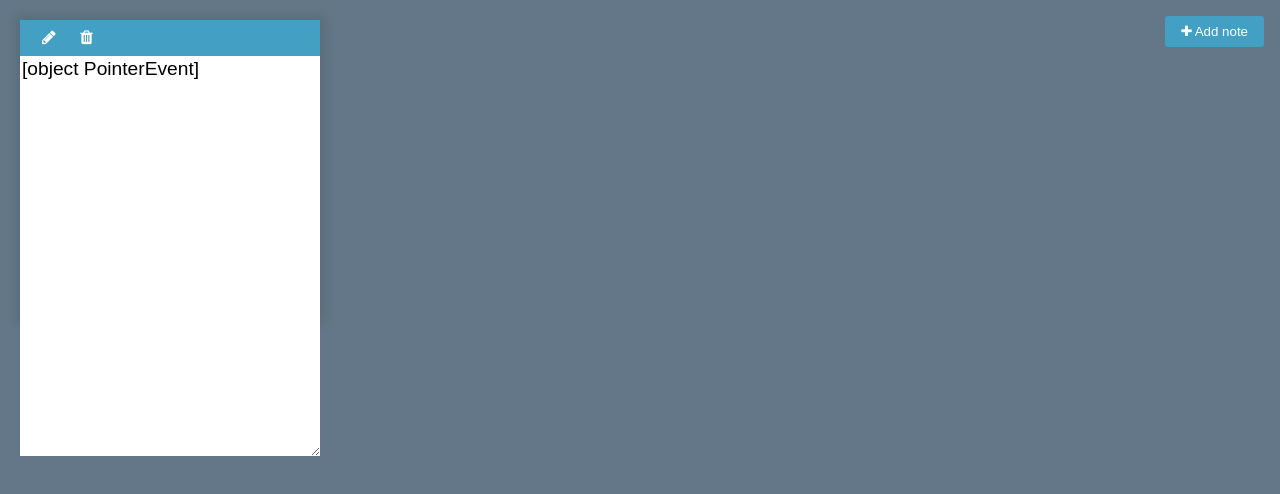
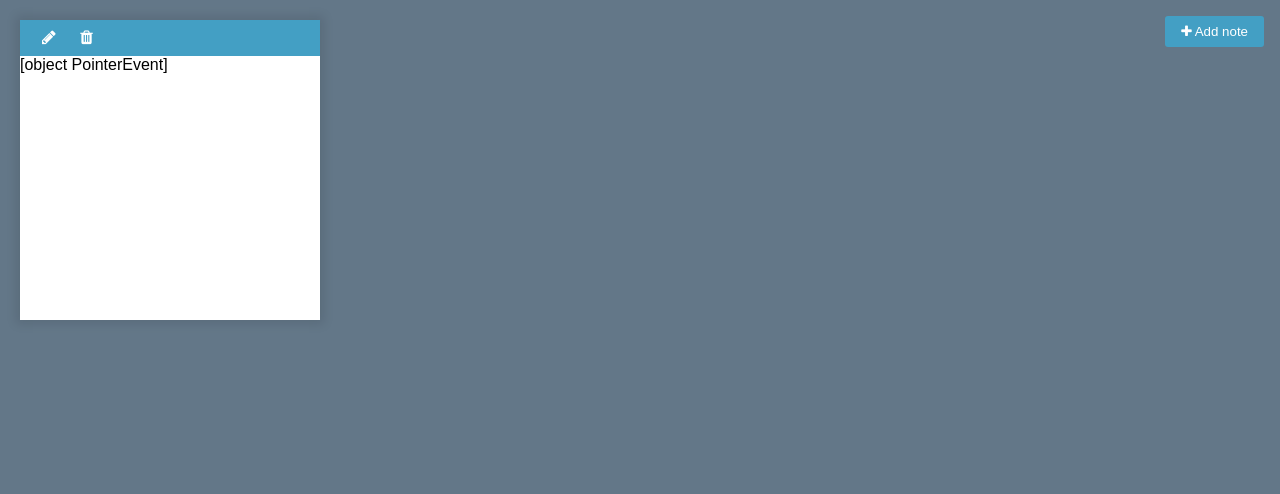
Before and after one commit to S-Najim-S/JavascriptProjects, a plain HTML site: page noteApp/index.html in a window 1280 px wide. Both pictures are taken after a click on the button "Add note". Drawn offline with nearby package versions, Linux system fonts and the light colour scheme.

Commit message:
saving notes to local storage fixed

```diff
--- a/noteApp/js/app.js
+++ b/noteApp/js/app.js
@@ -3,7 +3,7 @@ const notesEl = document.querySelector(".notes");
 
 const notes = JSON.parse(localStorage.getItem("notes"));
 
-const addNewNote = (text) => {
+const addNewNote = (text = "") => {
 	const note = document.createElement("div");
 	note.classList.add("note");
 
@@ -13,16 +13,17 @@ const addNewNote = (text) => {
             <button class="edit"><i class="fa fa-pencil"></i></button>
             <button class="delete"><i class="fa fa-trash" ></i></button>
         </div>
-        <div class="main_text hidden"></div>
-        <textarea></textarea>
+        <div class="main_text ${text ? "" : "hidden"} "></div>
+        <textarea class="${text ? "hidden" : ""}"></textarea>
     </div> `;
 
+	const deleteBtn = note.querySelector(".delete");
+	const editBtn = note.querySelector(".edit");
 	const textArea = note.querySelector("textarea");
 	const main_text = note.querySelector(".main_text");
-	const deleteBtn = note.querySelector(".delete");
-	const editBtn = note.querySelector(".edit");
 
 	textArea.value = text;
+	main_text.innerHTML = text;
 
 	// toggling the hidden class for main-text and textarea
 	editBtn.addEventListener("click", () => {
@@ -33,6 +34,7 @@ const addNewNote = (text) => {
 	// remove note
 	deleteBtn.addEventListener("click", () => {
 		note.remove();
+		updateLocalStorage();
 	});
 	// Typing inside textarea
 	textArea.addEventListener("input", (e) => {
@@ -50,7 +52,7 @@ const updateLocalStorage = () => {
 
 	const notes = [];
 
-	notes.forEach((note) => {
+	notesText.forEach((note) => {
 		notes.push(note.value);
 	});
 	localStorage.setItem("notes", JSON.stringify(notes));
--- a/noteApp/style/style.css
+++ b/noteApp/style/style.css
@@ -25,7 +25,7 @@ body {
 	right: 1rem;
 }
 .note {
-	background-color: white;
+	background-color: #fff;
 	height: 300px;
 	width: 300px;
 	margin: 20px;
```
